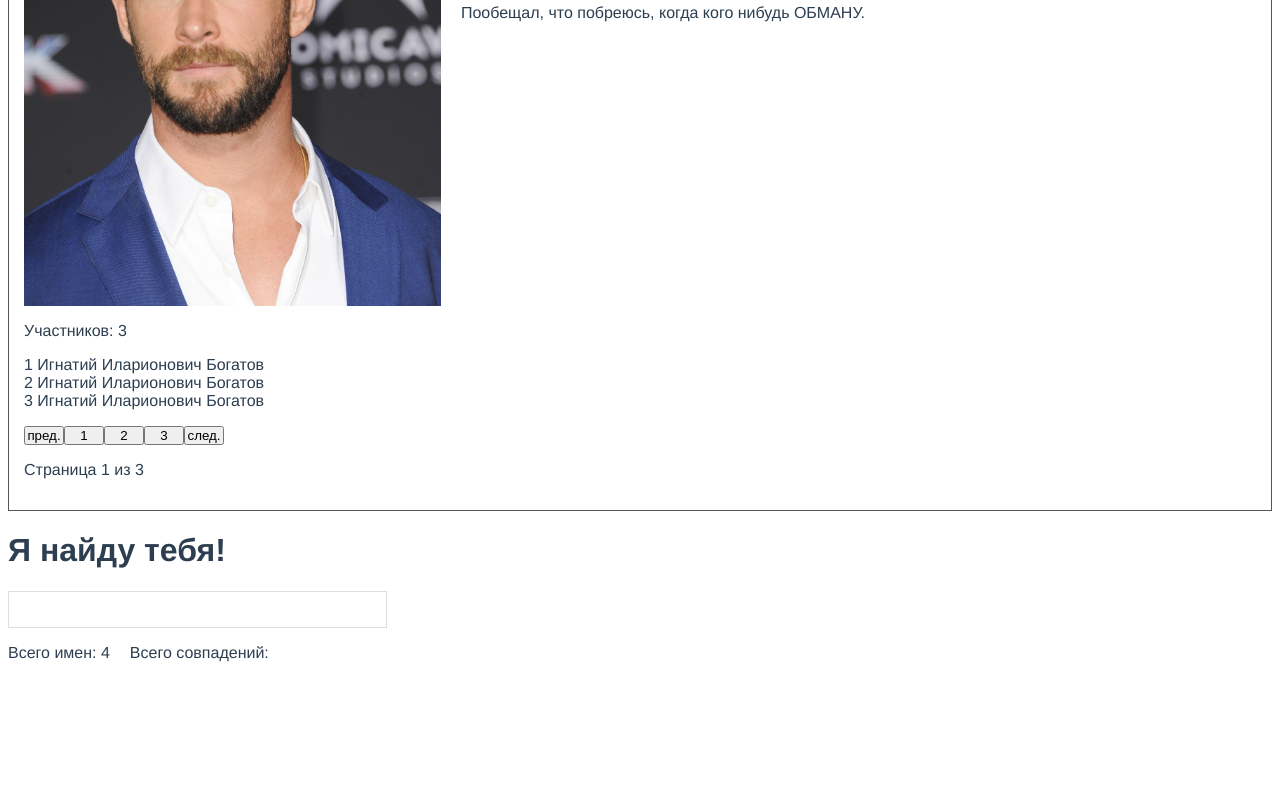
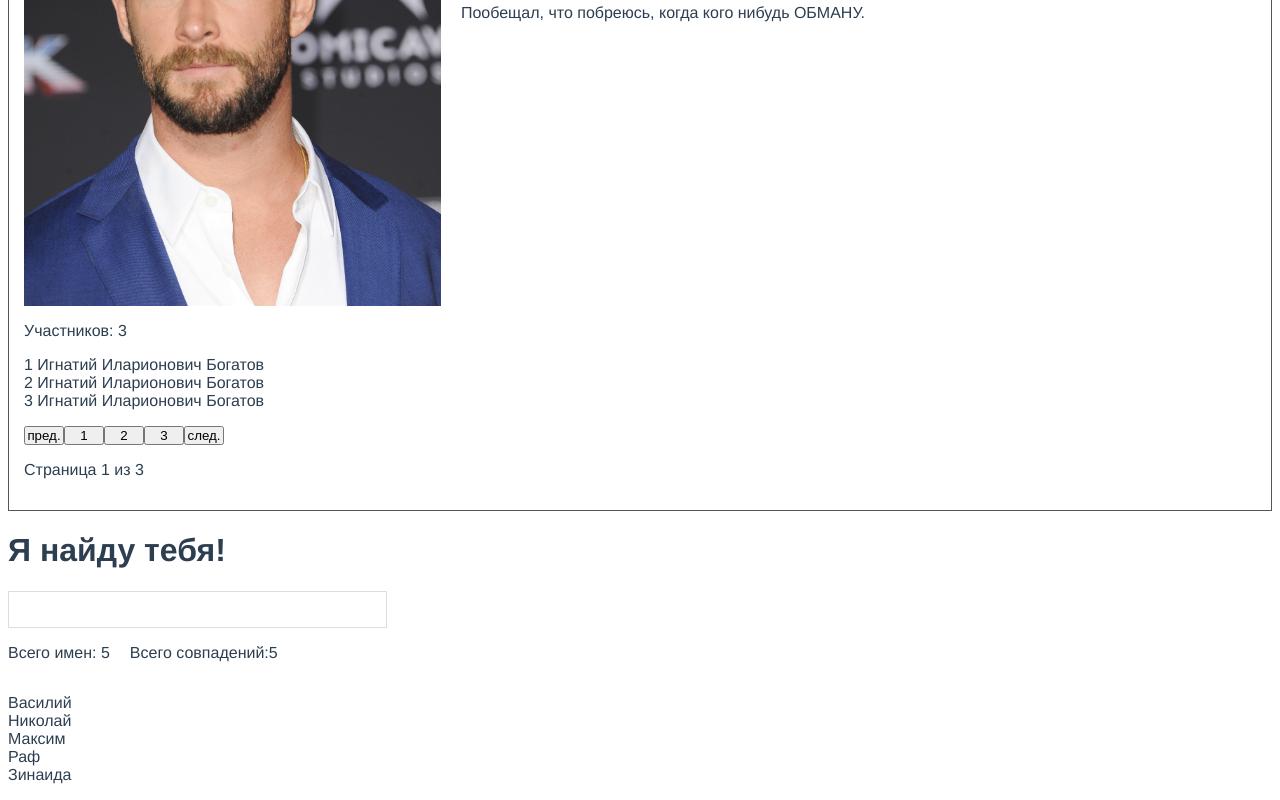
Before and after one commit to SmokenSpanish/Initial, a Vue app: page / in a window 1280 px wide. Shown: the part 548-1348 px from the top of the page. Before the commit the page ends 1242 px from the top, so only its background shows below. Built offline with nearby package versions, Linux system fonts and the light colour scheme.

Commit message:
feat Finder fin

```diff
--- a/src/components/Finder.vue
+++ b/src/components/Finder.vue
@@ -1,13 +1,13 @@
 <template>
   <div class="finder">
       <h1 class="finder__title">Я найду тебя!</h1>
-      <input type="text">
+      <input type="text" @input="searchText = $event.target.value">
       <p class="finder__text">Всего имен:{{ ` ${names.length}` }}</p>
-      <p class="finder__text">Всего совпадений:</p>
+      <p class="finder__text">Всего совпадений:{{ getFilteredNames.length }}</p>
   </div>
 <ul>
-    <li :value="names">
-        {{  }}
+    <li v-for="(name, index) in getFilteredNames" :key="index">
+        {{ name }}
     </li>
 </ul>
 </template>
@@ -16,7 +16,13 @@
 export default {
     data() {
         return {
-            names: ['Василий', 'Николай', 'Максим', 'Раф']
+            searchText: '',
+            names: ['Василий', 'Николай', 'Максим', 'Раф', 'Зинаида']
+        }
+    },
+    computed: {
+        getFilteredNames() {
+            return this.names.filter(name => name.toLowerCase().includes(this.searchText.toLowerCase()))
         }
     }
 
```
